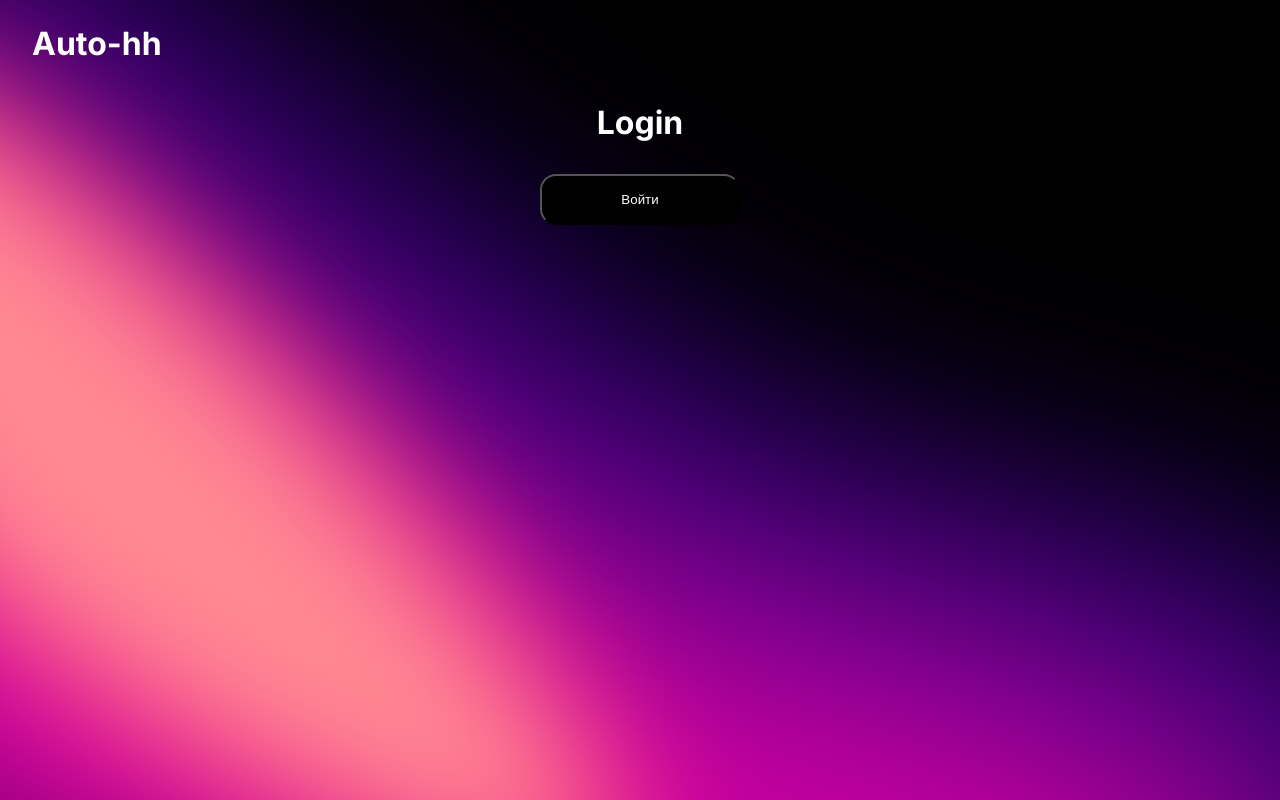
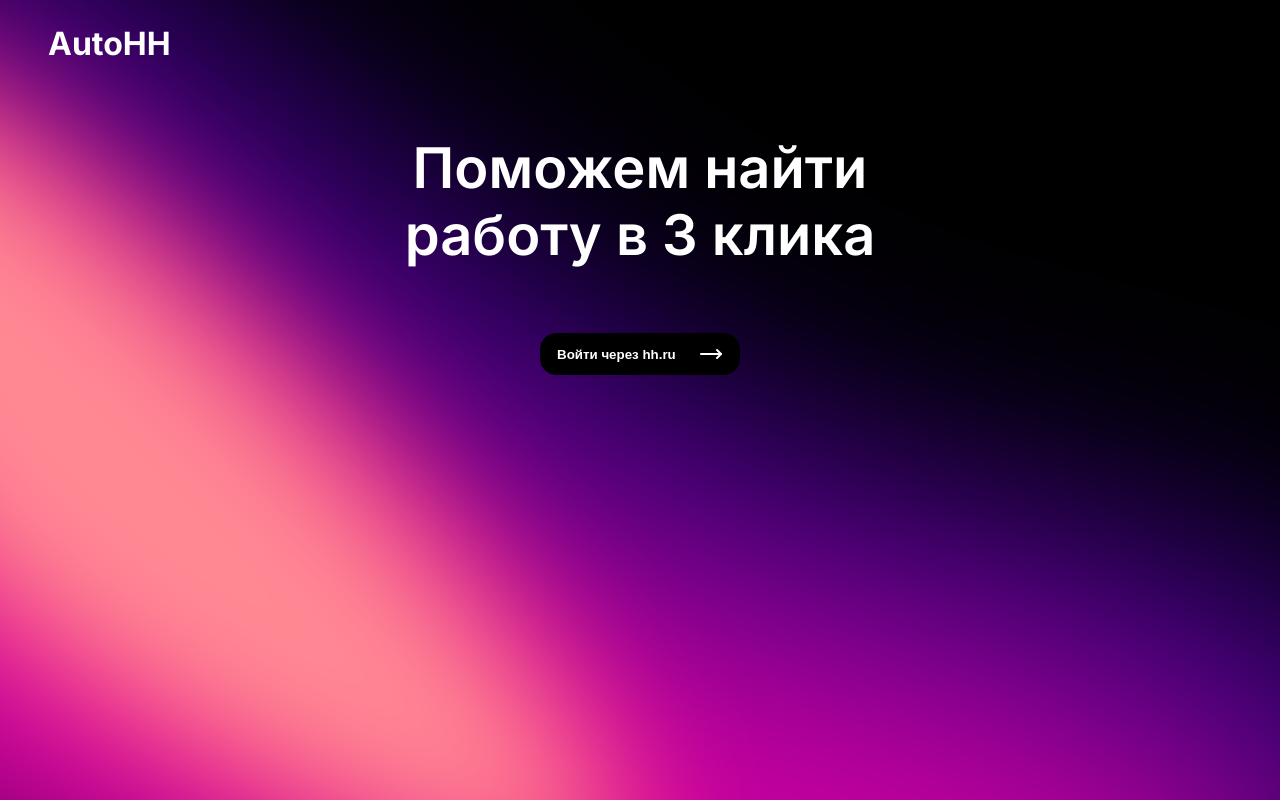
Before and after one commit to auto-hh/frontend, a React (Vite) app: page /login in a window 1280 px wide. Built offline with nearby package versions, Linux system fonts and the light colour scheme.

Commit message:
redesign: page login

```diff
--- a/src/app/layout/AppLayout.tsx
+++ b/src/app/layout/AppLayout.tsx
@@ -15,5 +15,5 @@ export const AppLayout = ({ children }: AppLayoutProps) => {
         return () => document.body.removeAttribute("data-page");
     }, [isLoginPage]);
 
-    return <main className="app-layout">{children}</main>;
+    return <main>{children}</main>;
 };
--- /dev/null
+++ b/src/feature/auth/ui/AuthButton.module.css
@@ -0,0 +1,12 @@
+.button {
+    font-weight: 600;
+
+    padding: 0.5rem 1rem;
+    display: flex;
+    gap: 1rem;
+
+    width: auto;
+
+    align-items: center;
+    justify-content: space-between;
+}
--- a/src/feature/auth/ui/AuthButton.tsx
+++ b/src/feature/auth/ui/AuthButton.tsx
@@ -1,6 +1,8 @@
 import { commonStyles } from "@/shared/styles";
 import { login } from "../api/login";
 import { useAuthStore } from "@/entities/auth";
+import { MoveRight } from "lucide-react";
+import s from "./AuthButton.module.css";
 
 export function AuthButton() {
     const { checkAuth } = useAuthStore((state) => state.actions);
@@ -11,8 +13,12 @@ export function AuthButton() {
     };
 
     return (
-        <button onClick={onClick} className={commonStyles.button}>
-            Войти
+        <button
+            onClick={onClick}
+            className={`${commonStyles.button} ${s.button}`}
+        >
+            <div>Войти через hh.ru</div>
+            <MoveRight />
         </button>
     );
 }
--- a/src/pages/Login/ui/Login.module.css
+++ b/src/pages/Login/ui/Login.module.css
@@ -2,5 +2,17 @@
     display: flex;
     flex-direction: column;
     align-items: center;
-    gap: 1rem;
+    text-align: center;
+
+    gap: 3rem;
+    margin: 3rem auto 0;
 }
+
+.title {
+    font-weight: 600;
+    line-height: 120%;
+    width: 50%;
+    margin: 0 auto;
+    text-align: center;
+    font-size: 3.5rem;
+}
--- a/src/pages/Login/ui/Login.tsx
+++ b/src/pages/Login/ui/Login.tsx
@@ -1,13 +1,12 @@
-import { commonStyles } from "@/shared/styles";
 import s from "./Login.module.css";
 import { AuthButton } from "@/feature/auth";
 
 export function Login() {
     return (
-        <div className={s.container}>
-            <h1 className={commonStyles.title}>Login</h1>
+        <main className={s.container}>
+            <h1 className={s.title}>Поможем найти работу в 3 клика</h1>
 
             <AuthButton />
-        </div>
+        </main>
     );
 }
--- a/src/shared/styles/commonStyles.module.css
+++ b/src/shared/styles/commonStyles.module.css
@@ -1,5 +1,6 @@
 .button {
     background-color: black;
+    border: 1px solid black;
     color: white;
     padding: 1rem 0.5rem;
     border-radius: 1rem;
--- a/src/widgets/NavBar/ui/NavBar.module.css
+++ b/src/widgets/NavBar/ui/NavBar.module.css
@@ -2,7 +2,7 @@
     display: flex;
     align-items: center;
 
-    padding: 1.5rem 2rem;
+    padding: 1.5rem 3rem;
     position: sticky;
     top: 0;
 
--- a/src/widgets/NavBar/ui/NavBar.tsx
+++ b/src/widgets/NavBar/ui/NavBar.tsx
@@ -7,7 +7,7 @@ export function NavBar() {
 
     return (
         <nav className={s.container}>
-            <h2 className={s.title}>Auto-hh</h2>
+            <h2 className={s.title}>AutoHH</h2>
 
             {isAuth && <Navigation />}
         </nav>
```
